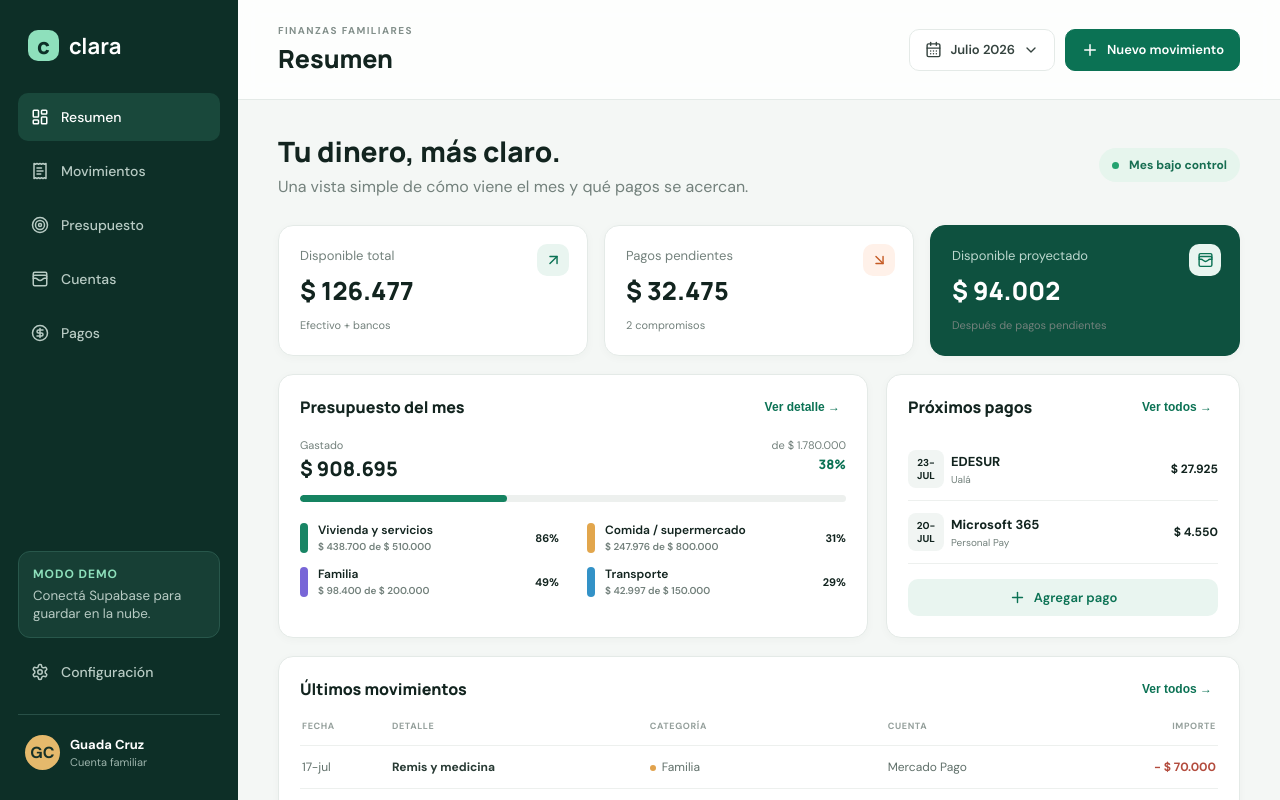
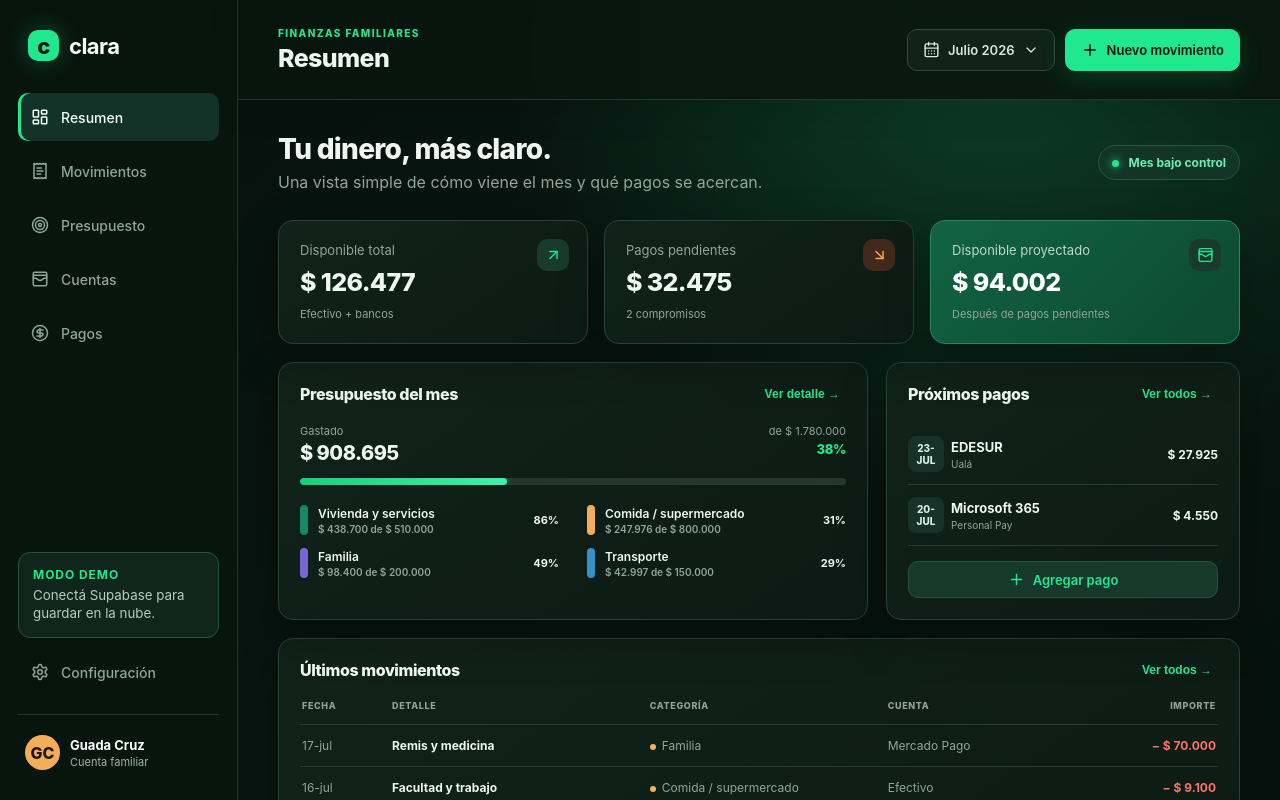
Before and after one commit to ivancruz1988/clara-finanzas-familiares, a Next.js app: page / in a window 1280 px wide. Shown: the top 800 px of the page. Built offline with nearby package versions, Linux system fonts and the light colour scheme.

Commit message:
feat: aplicar sistema visual de Stitch

```diff
--- a/app/layout.tsx
+++ b/app/layout.tsx
@@ -1,5 +1,6 @@
 import type { Metadata } from "next";
 import "./globals.css";
+import "./theme.css";
 
 export const metadata: Metadata = {
   title: "Clara — Finanzas familiares",
--- /dev/null
+++ b/app/theme.css
@@ -0,0 +1,299 @@
+/*
+ * Clara — Emerald Zenith theme
+ * Visual language adapted from the supplied Google Stitch reference.
+ * This file changes presentation only; layout and information architecture
+ * remain defined by globals.css and the React components.
+ */
+:root {
+  --ink: #f0f7f3;
+  --muted: #8fa69a;
+  --line: #294239;
+  --green: #20e88f;
+  --mint: #17392c;
+  --bg: #07110d;
+  --cream: #0d1d16;
+  --surface: #0d1d16;
+  --surface-raised: #12261d;
+  --surface-soft: #173329;
+  --lime: #dfff00;
+  --amber: #f2ae59;
+  --coral: #ff7269;
+  --shadow: #0000004d;
+}
+
+body {
+  background:
+    radial-gradient(circle at 78% 2%, #0c402b 0, transparent 31rem),
+    linear-gradient(145deg, #07110d 0%, #081611 55%, #06100c 100%);
+  color: var(--ink);
+  font-family: Inter, "Segoe UI", Arial, sans-serif;
+}
+
+.brand,
+.topbar h1,
+.welcome h2,
+.stat > strong,
+.card-title h3,
+.budget-total strong,
+.account > strong,
+.modal-head h2 {
+  font-family: Inter, "Segoe UI", Arial, sans-serif;
+  letter-spacing: -0.025em;
+}
+
+.sidebar button,
+.period,
+.primary,
+.soft,
+.search input,
+.modal input,
+.modal select {
+  font-family: Inter, "Segoe UI", Arial, sans-serif;
+}
+
+.sidebar {
+  background: #08150f;
+  border-right: 1px solid #1e382d;
+}
+
+.brand span {
+  background: var(--green);
+  color: #03130c;
+  box-shadow: 0 0 22px #20e88f45;
+}
+
+.sidebar button {
+  color: #8da69a;
+}
+
+.sidebar button.active,
+.sidebar button:hover {
+  background: #143328;
+  color: #f5fff9;
+}
+
+.sidebar button.active {
+  box-shadow: inset 3px 0 0 var(--green);
+}
+
+.demo {
+  background: #10261d;
+  border-color: #28523f;
+}
+
+.demo span {
+  color: var(--green);
+}
+
+.profile {
+  border-color: #1e382d;
+}
+
+.profile > span {
+  background: var(--amber);
+  color: #221407;
+}
+
+.topbar {
+  background: #091610e8;
+  border-color: #223a31;
+  box-shadow: 0 10px 30px #0000001f;
+}
+
+.eyebrow {
+  color: var(--green);
+}
+
+.period {
+  border-color: #304a40;
+  background: #102219;
+  color: #d9e7df;
+}
+
+.primary {
+  border-color: var(--green);
+  background: var(--green);
+  color: #03130c;
+  box-shadow: 0 8px 24px #20e88f29;
+}
+
+.primary:hover {
+  background: #5af0ad;
+}
+
+.health {
+  background: #123528;
+  color: #69efb0;
+  border: 1px solid #245642;
+}
+
+.dot {
+  background: var(--green);
+  box-shadow: 0 0 8px var(--green);
+}
+
+.card,
+.stat,
+.account {
+  background: linear-gradient(145deg, #102219, #0c1b15);
+  border-color: #294239;
+  box-shadow: 0 16px 45px var(--shadow);
+}
+
+.stat.featured {
+  background: linear-gradient(135deg, #126342, #0c4932);
+  border-color: #258960;
+}
+
+.stat-icon {
+  background: #193b2d;
+  color: var(--green);
+}
+
+.stat-icon.warn {
+  background: #42291c;
+  color: var(--amber);
+}
+
+.card-title button,
+.budget-total .right strong {
+  color: var(--green);
+}
+
+.bar {
+  background: #25372f;
+}
+
+.bar i {
+  background: linear-gradient(90deg, #19cf7d, #42efaa);
+  box-shadow: 0 0 12px #20e88f52;
+}
+
+.cat.c1,
+.mini-dot {
+  background: var(--amber);
+}
+
+.cat.c4 {
+  background: var(--coral);
+}
+
+.payment-list > div,
+.tr,
+.category-row,
+.payment-table > div,
+.account > div:not(.account-head) {
+  border-color: #263b33;
+}
+
+.payment-list time {
+  background: #173329;
+  color: #d9eee4;
+}
+
+.soft {
+  background: #17392c;
+  color: var(--green);
+  border: 1px solid #275441;
+}
+
+.tr,
+.category-row > div small,
+.payment-table p small,
+.account > p,
+.account-head small,
+.budget-list small,
+.payment-list small {
+  color: var(--muted);
+}
+
+.tr strong,
+.budget-list p,
+.payment-list p {
+  color: #eff8f3;
+}
+
+.negative {
+  color: var(--coral) !important;
+}
+
+.search {
+  background: #102219;
+  border-color: #304a40;
+  color: #91a79c;
+}
+
+.search input {
+  background: transparent;
+  color: var(--ink);
+}
+
+.search input::placeholder {
+  color: #698076;
+}
+
+.account-head span {
+  box-shadow: inset 0 0 0 1px color-mix(in srgb, var(--accent) 40%, transparent);
+}
+
+.pill.pending {
+  background: #3d2d16;
+  color: #ffc873;
+}
+
+.pill.paid {
+  background: #143c2c;
+  color: #66efad;
+}
+
+.check {
+  background: #102219;
+  border-color: #466157;
+}
+
+.check.checked {
+  background: var(--green);
+  border-color: var(--green);
+  color: #06140e;
+}
+
+.overlay {
+  background: #020906d9;
+  backdrop-filter: blur(8px);
+}
+
+.modal {
+  background: #102219;
+  border: 1px solid #2e4d40;
+  box-shadow: 0 35px 90px #000000a3;
+}
+
+.modal-head button {
+  background: #1b352a;
+  color: #dcece4;
+}
+
+.modal label {
+  color: #a9bcb3;
+}
+
+.modal input,
+.modal select {
+  background: #0a1812;
+  border-color: #345044;
+  color: var(--ink);
+  color-scheme: dark;
+}
+
+@media (max-width: 700px) {
+  .sidebar {
+    background: #08150ff2;
+    border-top: 1px solid #2b463a;
+    border-right: 0;
+    backdrop-filter: blur(12px);
+  }
+
+  .sidebar nav button.active {
+    box-shadow: inset 0 -3px 0 var(--green);
+  }
+}
```
Also changed, not shown: 2 other files (tests, documents, lock files or other folders).
